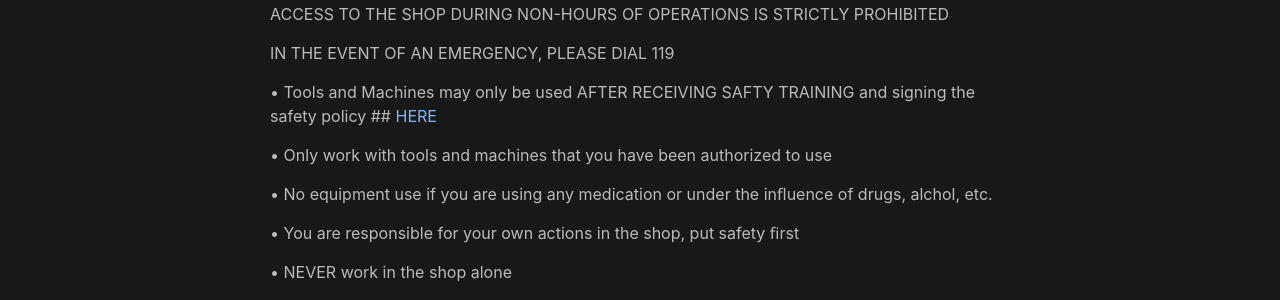
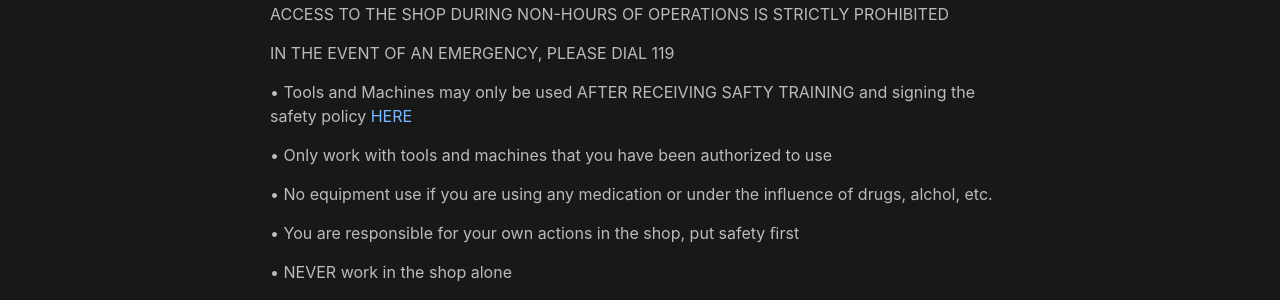
Before and after one commit to KeanMGC/WKUProtoSpace, a Jekyll site: the page built from index.md, in a window 1280 px wide and 900 px high. Shown: the part 288-588 px from the top of the window. Built offline with Jekyll 4.4.1, drawn with Linux system fonts in a browser that asks for light colours; our own code applies the rules of GitHub Pages for plain Markdown files.

```diff
--- a/index.md
+++ b/index.md
@@ -14,7 +14,7 @@ ACCESS TO THE SHOP DURING NON-HOURS OF OPERATIONS IS STRICTLY PROHIBITED
 IN THE EVENT OF AN EMERGENCY, PLEASE DIAL 119
 
 
-•	Tools and Machines may only be used AFTER RECEIVING SAFTY TRAINING and signing the safety policy ## [HERE](https://ncv.microsoft.com/gi970xwiSA)
+•	Tools and Machines may only be used AFTER RECEIVING SAFTY TRAINING and signing the safety policy [HERE](https://ncv.microsoft.com/gi970xwiSA)
 
 •	Only work with tools and machines that you have been authorized to use
 
```
